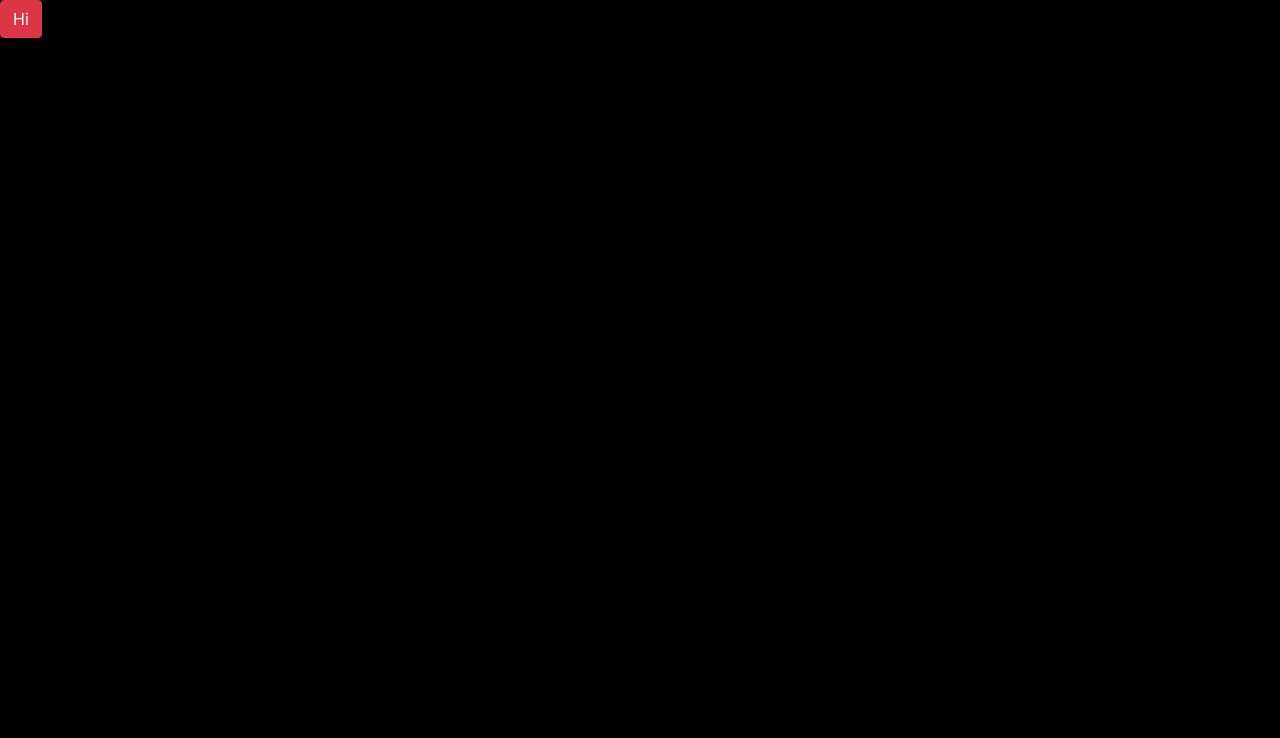
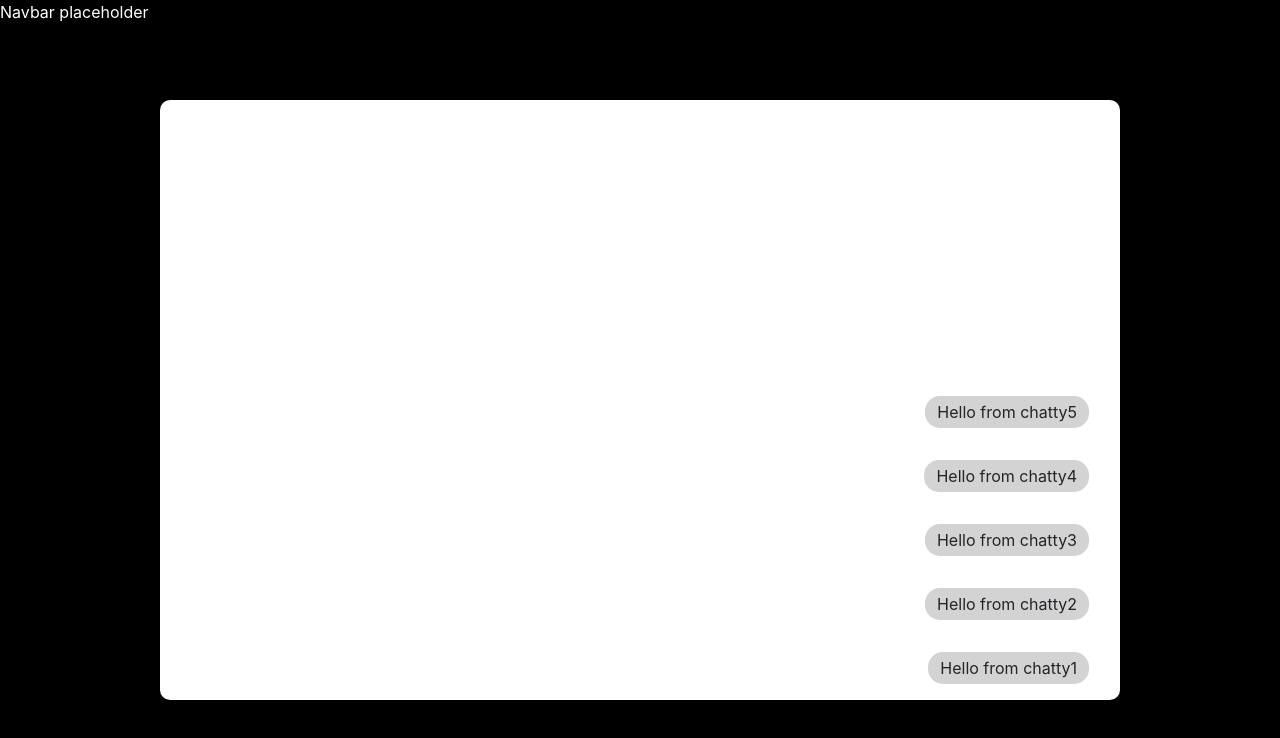
Before and after one commit to nss-evening-cohort-10/chatty-group-project-tree-frogs, a website built with webpack: page src/index.html in a window 1280 px wide. Built offline with nearby package versions, Linux system fonts and the light colour scheme.

Commit message:
added initial messages component

```diff
--- a/src/index.html
+++ b/src/index.html
@@ -7,7 +7,9 @@
   <title>Dark Knight Chat Group</title>
 </head>
 <body>
-
-<button class="btn btn-danger">Hi</button>
+  <div id="nav-bar">Navbar placeholder</div>
+  <div id="message-box-container">
+    <div id="message-display" class="col-9"></div>
+  </div>
 </body>
 </html>
--- /dev/null
+++ b/src/javascripts/components/messages/messages.js
@@ -0,0 +1,17 @@
+
+import utilities from '../../helpers/utilities';
+import data from '../../helpers/data/data';
+import './messages.scss';
+
+const printMessages = () => {
+  let domString = '';
+  const chatters = data.getChattyData();
+  chatters.forEach((chatter) => {
+    domString += '<div id="message-container">';
+    domString += `<div class="output">${chatter.message}</div>`;
+    domString += '</div>';
+  });
+  utilities.printToDom('message-display', domString);
+};
+
+export default { printMessages };
--- /dev/null
+++ b/src/javascripts/components/messages/messages.scss
@@ -0,0 +1,11 @@
+#message-container {
+  background-color: white;
+  border-radius: 10px;
+}
+
+.output {
+  background-color: lightgray;
+  border-radius: 15px;
+  padding: .25em .75em;
+  margin: 1em;
+}
--- a/src/javascripts/helpers/data/data.js
+++ b/src/javascripts/helpers/data/data.js
@@ -1,28 +1,31 @@
 const chattyData = [
   {
-    id = "chatty1",
-    message = "Hello from chatty1",
-    imageUrl = "https://d13ezvd6yrslxm.cloudfront.net/wp/wp-content/images/300_still-frame-550x289.jpg",
+    id: 'chatty1',
+    message: 'Hello from chatty1',
+    imageUrl: 'https://d13ezvd6yrslxm.cloudfront.net/wp/wp-content/images/300_still-frame-550x289.jpg',
   },
   {
-    id = "chatty2",
-    message = "Hello from chatty2",
-    imageUrl = "https://img1.looper.com/img/gallery/all-the-star-wars-episode-9-rumors-and-spoilers-that-have-leaked-so-far/intro-1529064429.jpg",
+    id: 'chatty2',
+    message: 'Hello from chatty2',
+    imageUrl: 'https://img1.looper.com/img/gallery/all-the-star-wars-episode-9-rumors-and-spoilers-that-have-leaked-so-far/intro-1529064429.jpg',
   },
   {
-    id = "chatty3",
-    message = "Hello from chatty3",
-    imageUrl = "https://secure-media1.hotstarext.com/t_web_hs_2_5x/r1/thumbs/PCTV/15/1770001415/PCTV-1770001415-hcdl.jpg",
+    id: 'chatty3',
+    message: 'Hello from chatty3',
+    imageUrl: 'https://secure-media1.hotstarext.com/t_web_hs_2_5x/r1/thumbs/PCTV/15/1770001415/PCTV-1770001415-hcdl.jpg',
   },
   {
-    id = "chatty4",
-    message = "Hello from chatty4",
-    imageUrl = "https://d13ezvd6yrslxm.cloudfront.net/wp/wp-content/images/Avatar3.jpg",
+    id: 'chatty4',
+    message: 'Hello from chatty4',
+    imageUrl: 'https://d13ezvd6yrslxm.cloudfront.net/wp/wp-content/images/Avatar3.jpg',
   },
   {
-    id = "chatty5",
-    message = "Hello from chatty5",
-    imageUrl = "https://c.ndtvimg.com/2019-07/2t829hlo_govinda-twitter_625x300_31_July_19.jpg",
+    id: 'chatty5',
+    message: 'Hello from chatty5',
+    imageUrl: 'https://c.ndtvimg.com/2019-07/2t829hlo_govinda-twitter_625x300_31_July_19.jpg',
   },
 ];
-export default { chattyData };
+
+const getChattyData = () => chattyData;
+
+export default { getChattyData };
--- /dev/null
+++ b/src/javascripts/helpers/utilities.js
@@ -0,0 +1,7 @@
+import $ from 'jquery';
+
+const printToDom = (divId, toPrint) => {
+  $(`#${divId}`).html(toPrint);
+};
+
+export default { printToDom };
--- a/src/javascripts/main.js
+++ b/src/javascripts/main.js
@@ -1,4 +1,9 @@
 import 'bootstrap';
 import '../styles/main.scss';
+import m from './components/messages/messages';
 
-console.error('hi');
+const init = () => {
+  m.printMessages();
+};
+
+init();
--- a/src/styles/main.scss
+++ b/src/styles/main.scss
@@ -3,3 +3,23 @@
 body {
   background-color: black;
 }
+
+#message-box-container {
+  display: flex;
+  justify-content: space-around;
+}
+
+#message-display {
+  display: flex;
+  flex-direction: column-reverse;
+  height: 600px;
+  background-color: white;
+  align-items: flex-end;
+  border-radius: 10px;
+}
+
+#nav-bar {
+  color: white;
+  width: 100%;
+  height: 100px;
+}
```
